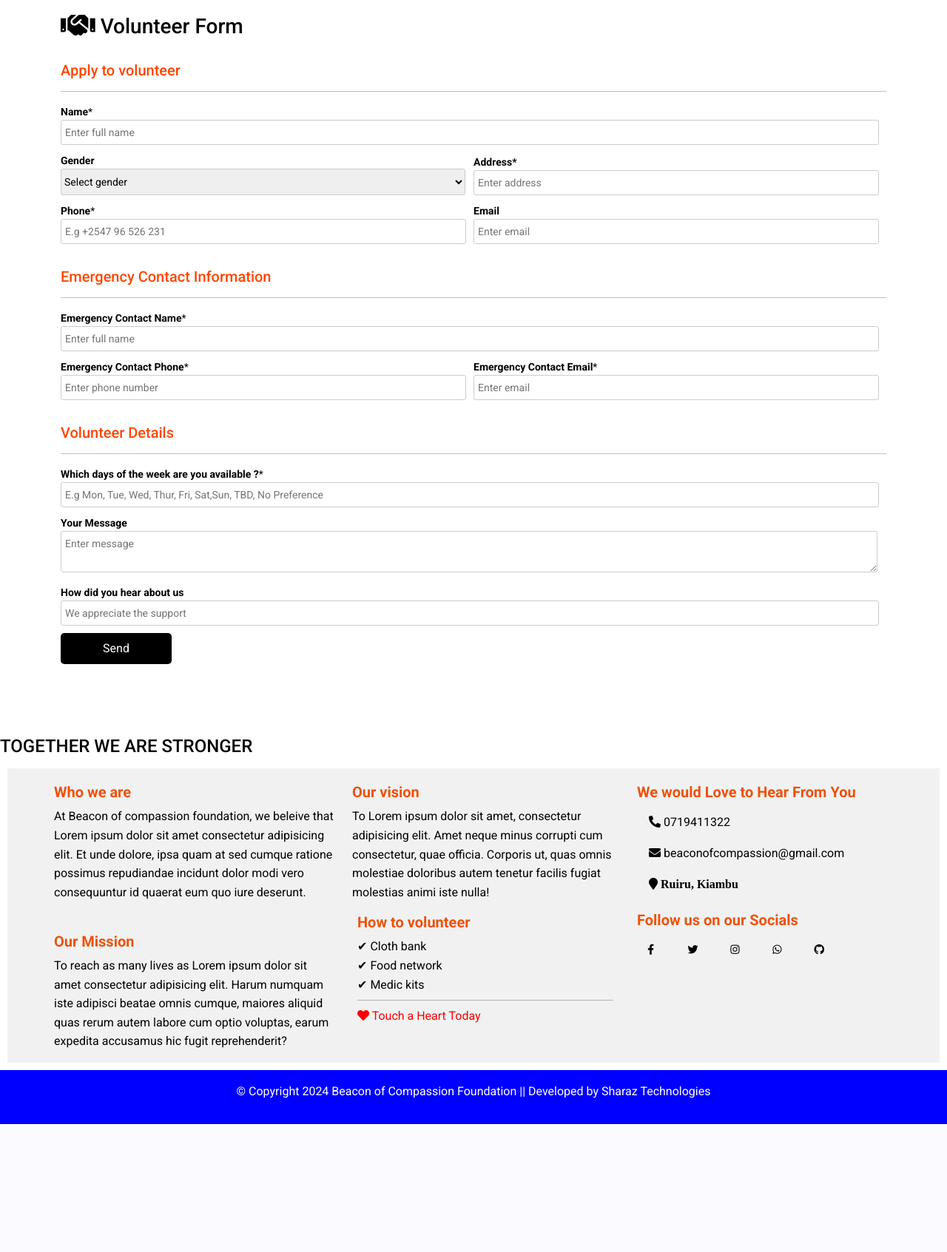
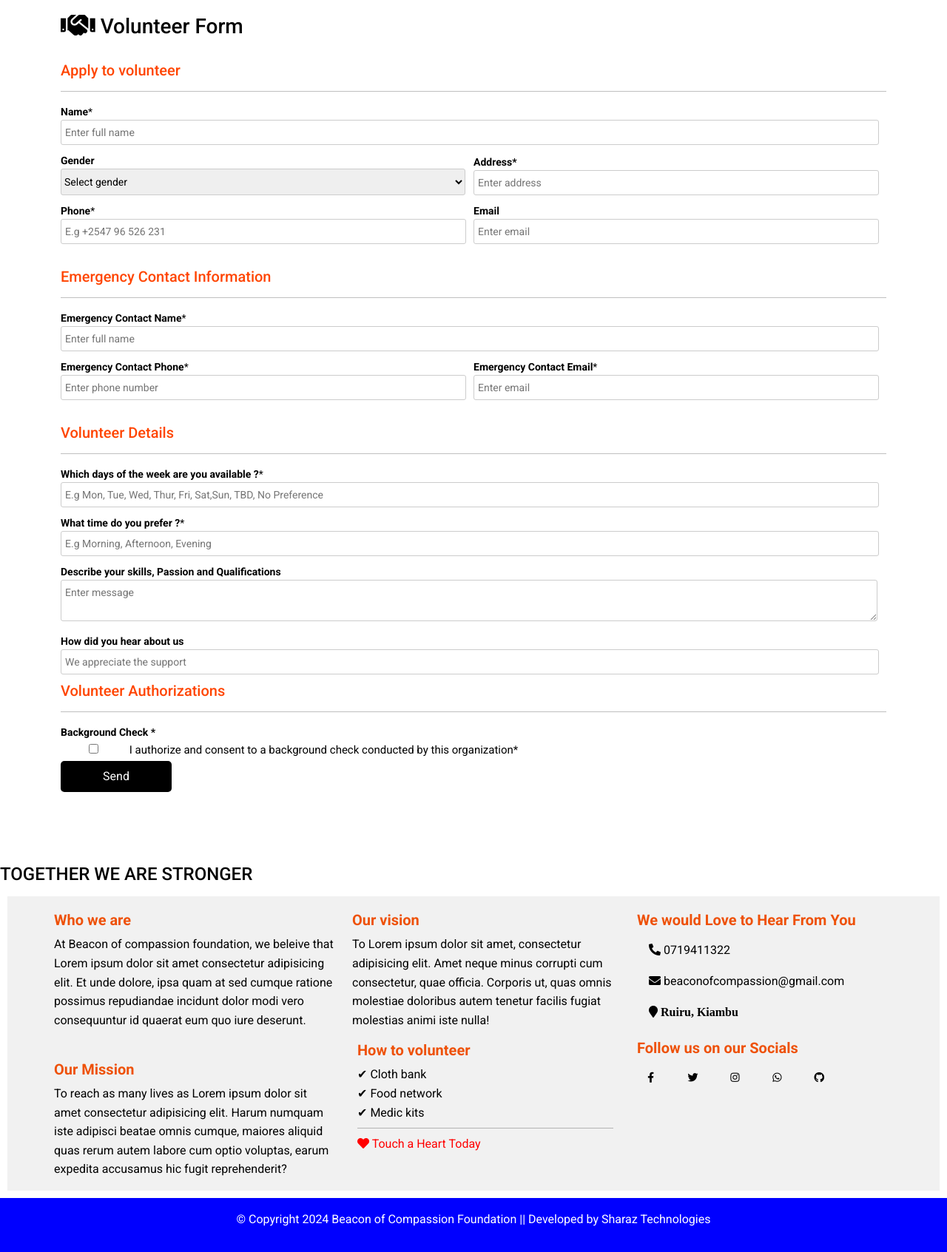
Before and after one commit to Pelusharaz/Beacon-of-Compassion, a PHP site: page /volunteer.php in a window 1280 px wide; the page is wider, and only the part inside the window is pictured. Shown: the part 789-2482 px from the top of that part at 74% size. Before the commit the page ends 2309 px from the top of that part, so only its background shows below. Run offline with PHP 8.4, Linux system fonts and the light colour scheme.

Commit message:
19th June 24

```diff
--- a/Site/volunteer.php
+++ b/Site/volunteer.php
@@ -239,11 +239,25 @@
               <hr>
               <label for="name"><b>Which days of the week are you available ?</b><span>*</span></label>
               <input type="text" placeholder="E.g Mon, Tue, Wed, Thur, Fri, Sat,Sun, TBD, No Preference" name="name" required>
+              <label for="name"><b>What time do you prefer ?</b><span>*</span></label>
+              <input type="text" placeholder="E.g Morning, Afternoon, Evening" name="name" required>
 
-              <label for="password"><b>Your Message</b></label>
+              <label for="password"><b>Describe your skills, Passion and Qualifications</b></label>
               <textarea type="text" name="message" placeholder="Enter message" required></textarea>
               <label for="refreral"><b>How did you hear about us</b></label>
-              <input type="text" placeholder="We appreciate the support" name="referals">
+              <input type="text" placeholder="We appreciate the support" name="referals"><br>
+              <h5 style="color:orangered;">Volunteer Authorizations</h5>
+              <hr>
+              <label for="password"><b>Background Check <span>*</span></b></label><br>
+              <input id="information" type="checkbox" name="checkbox" required />
+              <label for="booktitle" style="font-size:15px;" >I authorize and consent to a background check conducted by this organization<span>*</span></label><br>
+              <style>
+                input[type=checkbox] {
+                display: inline;
+                margin-left: 5px -10px 0px -10px;
+                width: 8%;
+              }
+              </style>
 
               <button type="submit" class="form-button" name="contactmsg" style="color:white;">Send</button>
 
```
